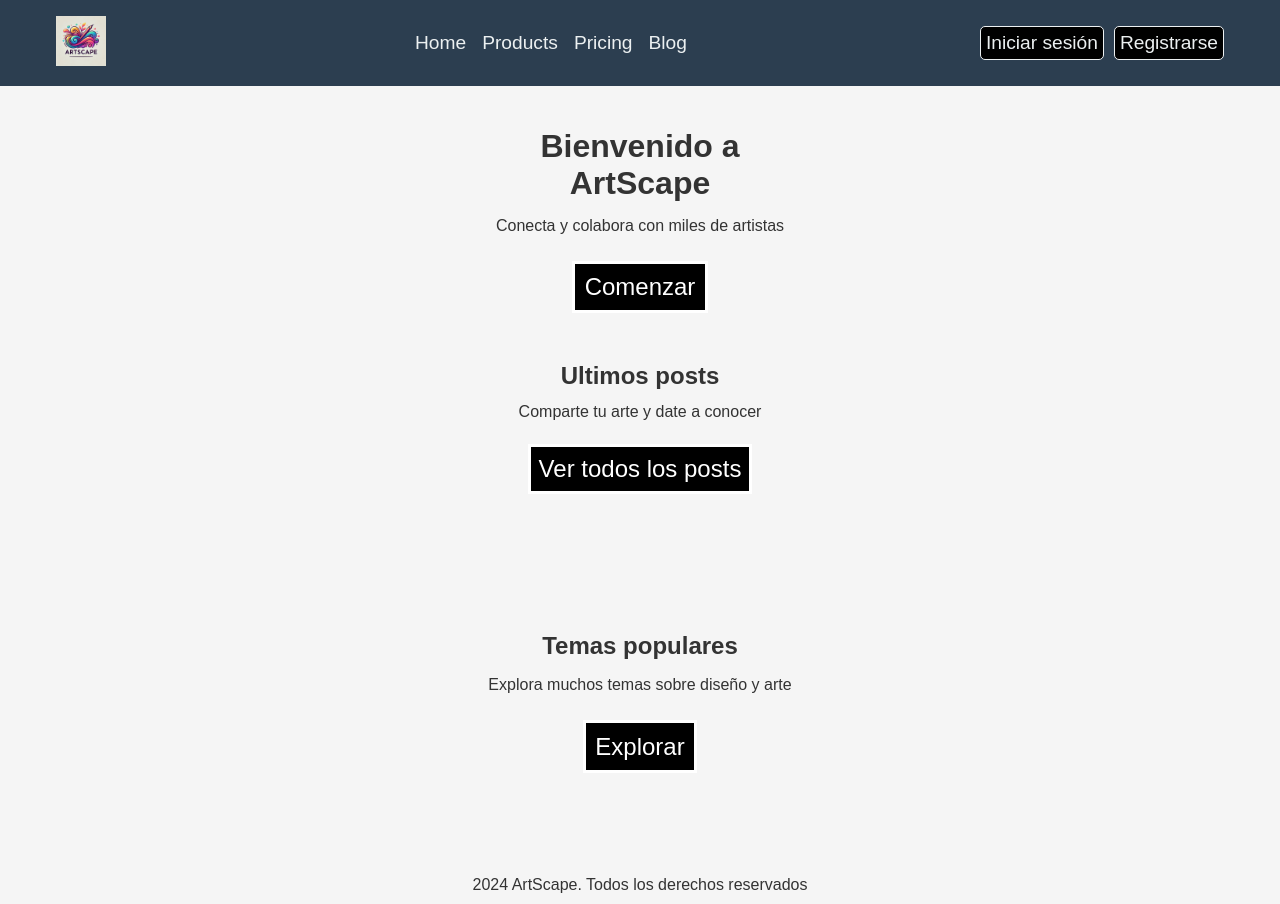
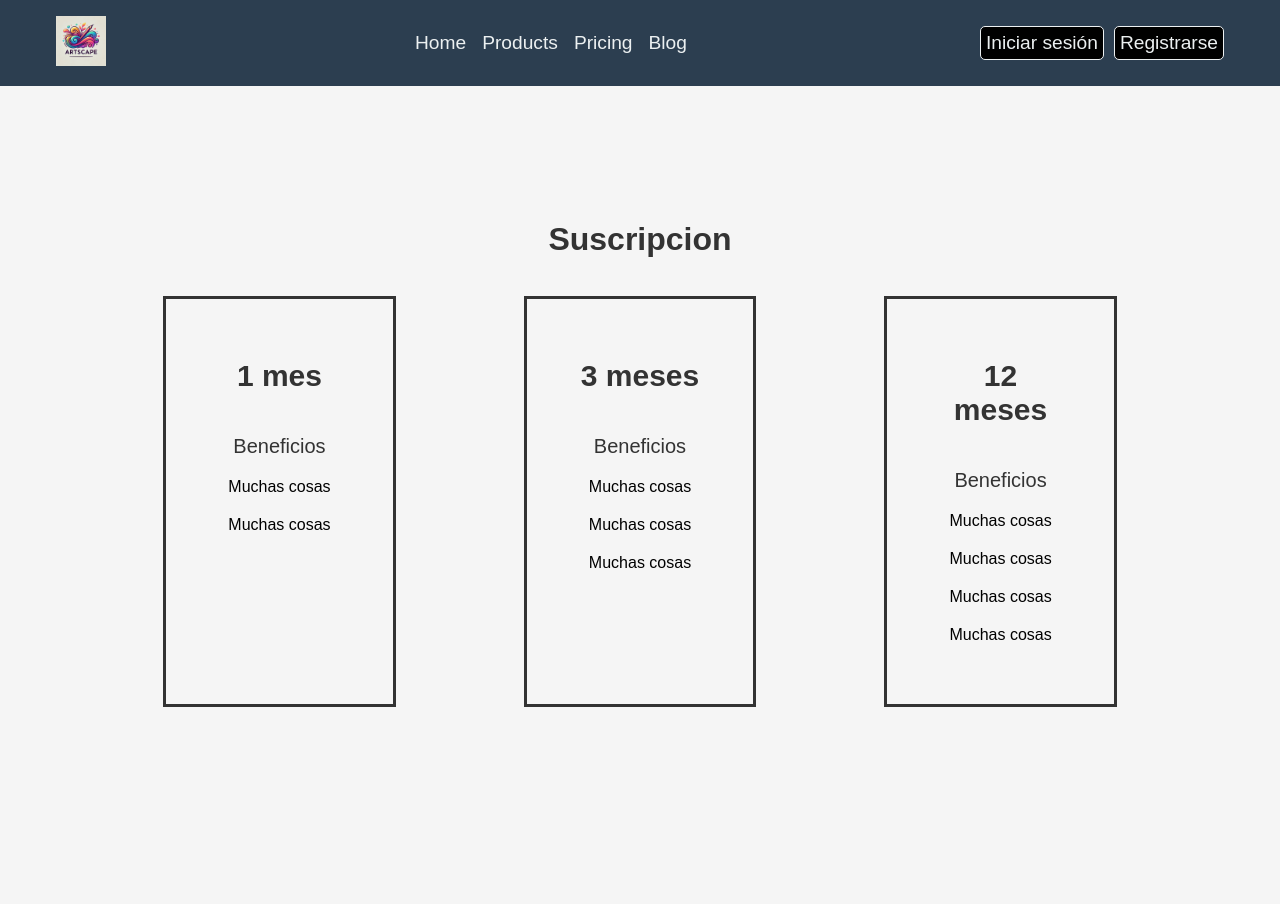
Before and after one commit to Juansamaniego310/Project-DS9, a React (Vite) app in the folder frontend/: page / in a window 1280 px wide. After the commit the page ends 864 px from the top, so only its background shows below. Built offline with nearby package versions, Linux system fonts and the light colour scheme.

Commit message:
Añadido sistema de suscripción
Sistema de suscripción listo y funcional

```diff
--- /dev/null
+++ b/frontend/src/modules/subscription/Subscription.jsx
@@ -0,0 +1,92 @@
+import "../../style/subscription.css";
+import React, {useEffect} from "react";
+import Navbar from "../home/Navbar";
+
+
+
+const Subscription = () =>{
+
+    useEffect(() => {
+        const script = document.createElement("script");
+        script.src = "https://www.paypal.com/sdk/js?client-id=AaPTZ3aeYYWIiFYtIVX_fyFAKzLYqh5Pdcc6orxBey5OroRa6A9wzmvrhtFbAfYEQiY58i-xA8_mNSO-&currency=USD";
+        script.async = true;
+        script.onload = () => {
+          // Función para cargar los botones de PayPal en un contenedor específico
+          const loadPayPalButtons = (containerId, amount) => {
+            const container = document.querySelector(containerId);
+            container.innerHTML = ""; // Limpiar el contenedor antes de renderizar el botón
+            window.paypal.Buttons({
+              createOrder: (data, actions) => {
+                return actions.order.create({
+                  purchase_units: [{
+                    amount: {
+                      value: amount // El precio del producto
+                    }
+                  }]
+                });
+              },
+              onApprove: (data, actions) => {
+                return actions.order.capture().then(details => {
+                  alert('TTransaccion exitosa, realizada por ' + details.payer.name.given_name);
+                  // Aquí puedes manejar el éxito de la transacción, como actualizar el estado del usuario
+                });
+              }
+            }).render(containerId);
+          };
+
+          // Cargar los botones de PayPal para cada contenedor
+          loadPayPalButtons('#paypal-button-container-1-month', '10.00');
+          loadPayPalButtons('#paypal-button-container-3-months', '25.00');
+          loadPayPalButtons('#paypal-button-container-12-months', '90.00');
+        };
+
+        document.body.appendChild(script);
+
+        return () => {
+          document.body.removeChild(script);
+        };
+      }, []);
+
+    return(
+        <div className="sub-body">
+            <Navbar/>
+            <h1>Suscripcion</h1>
+            <div className="sub-container">
+                <div className="sub-card">
+                    <h2>1 mes</h2>
+                    <p>Beneficios</p>
+                    <li>Muchas cosas</li>
+                    <li>Muchas cosas</li>
+                    <div className="sub-button">
+                        <div id="paypal-button-container-1-month"></div>
+                    </div>
+
+                </div>
+                <div className="sub-card">
+                    <h2>3 meses</h2>
+                    <p>Beneficios</p>
+                    <li>Muchas cosas</li>
+                    <li>Muchas cosas</li>
+                    <li>Muchas cosas</li>
+                    <div className="sub-button">
+                        <div id="paypal-button-container-3-months"></div>
+                    </div>
+                </div>
+                <div className="sub-card">
+                    <h2>12 meses</h2>
+                    <p>Beneficios</p>
+                    <li>Muchas cosas</li>
+                    <li>Muchas cosas</li>
+                    <li>Muchas cosas</li>
+                    <li>Muchas cosas</li>
+                    <div className="sub-button">
+                        <div id="paypal-button-container-12-months"></div>
+                    </div>
+                </div>
+            </div>
+
+
+        </div>
+    )
+};
+export default Subscription;
--- /dev/null
+++ b/frontend/src/style/subscription.css
@@ -0,0 +1,53 @@
+.sub-body{
+    margin-top: 5%;
+    display: flex;
+    flex-direction: column;
+    align-items: center;
+    justify-content: center;
+    height: 100vh;
+}
+
+.sub-container{
+    margin-top: 3%;
+    display: flex;
+    flex-direction: row;
+    gap: 8rem;
+}
+
+.sub-card{
+    border: solid 3px;
+    padding: 50px;
+    text-align: center;
+    display: flex;
+    flex-direction: column;
+    justify-content: space-between;
+    min-height: 400px; /* Establece una altura mínima */
+    max-height: 550px; /* Establece una altura máxima */
+    flex: 1;
+}
+
+.sub-card > h2{
+    margin-bottom: 2rem;
+    font-size: 30px;
+}
+
+.sub-card > p{
+    font-size: 20px;
+}
+
+.sub-card > li{
+    margin: 10px;
+    font-size: 16px;
+    list-style: none;
+    color: black;
+}
+
+.sub-button{
+    max-height: 80vh;
+    margin-top: auto;
+    overflow-y: auto;
+}
+
+.sub-button iframe{
+    max-height: 100%;
+}
```
Also changed, not shown: frontend/src/App.jsx (+6 -1 lines).
